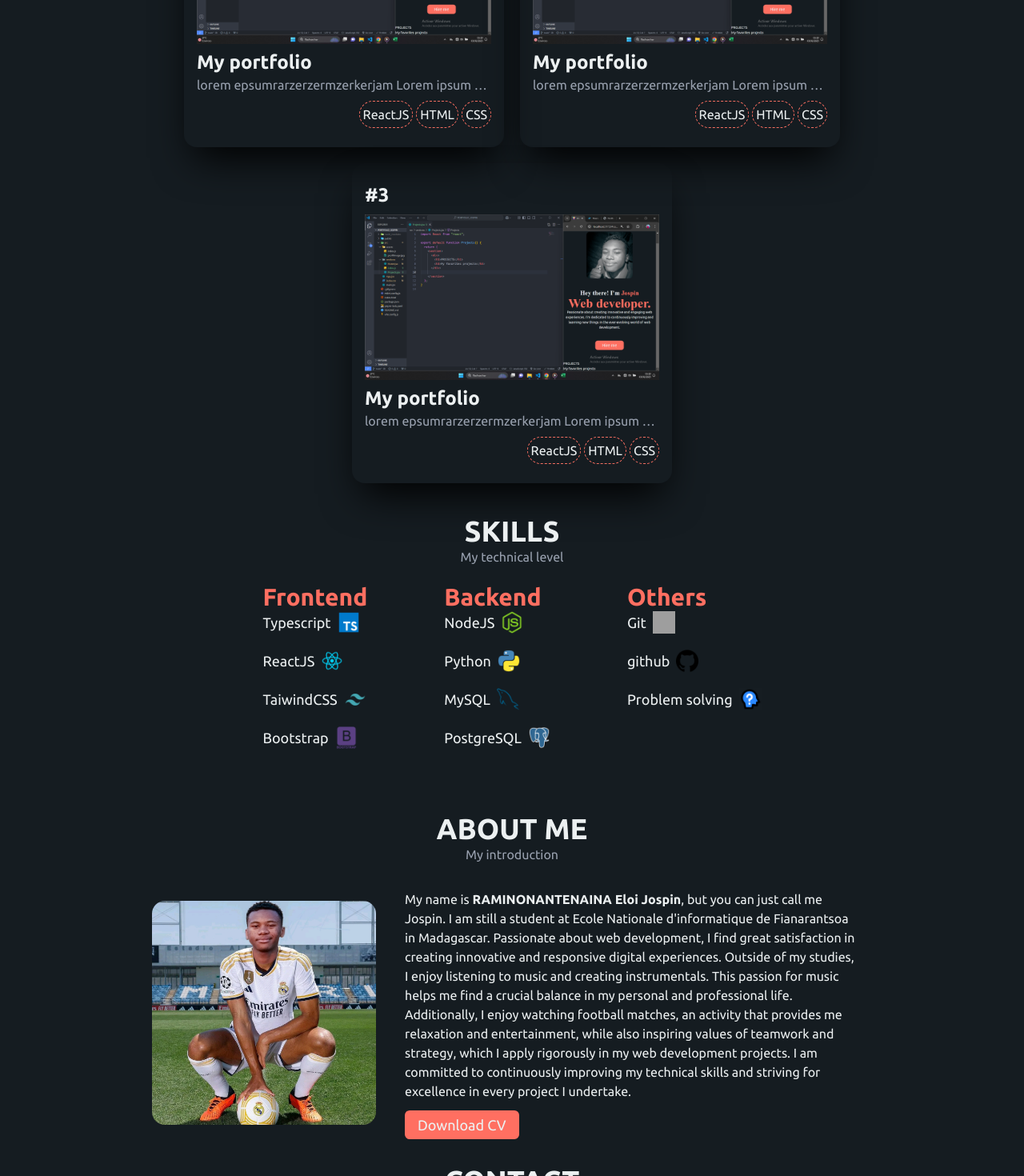
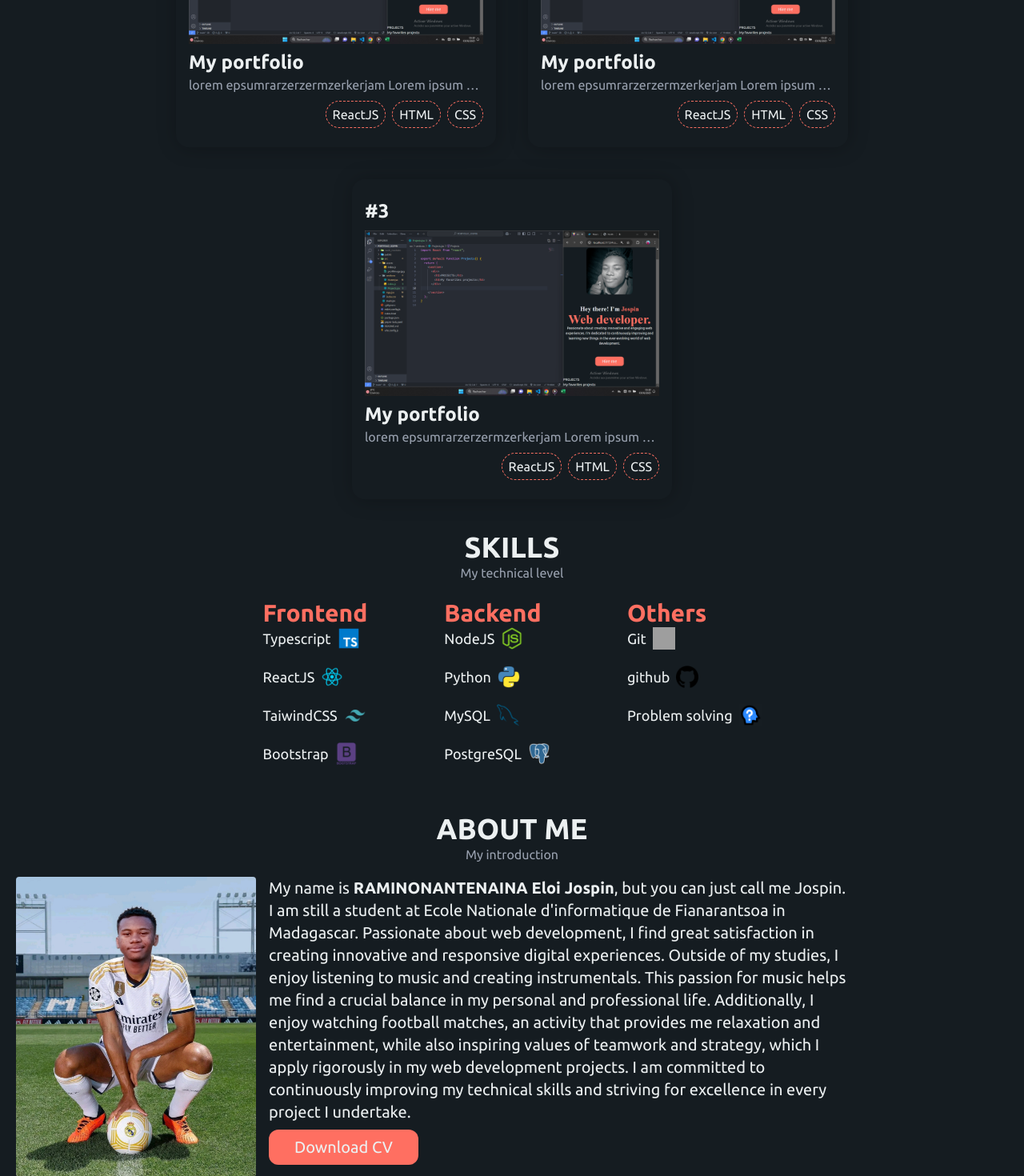
Before and after one commit to Jospin316/portfolio, a React (Vite) app: page / in a window 1280 px wide. Shown: the part 1100-2570 px from the top of the page at 80% size. Built offline with nearby package versions, Linux system fonts and the light colour scheme; grey boxes are pictures that could not be loaded.

Commit message:
rectification responsive of section about and section Project

```diff
--- a/src/components/CardProject.jsx
+++ b/src/components/CardProject.jsx
@@ -11,7 +11,7 @@ export default function CardProject({
     <a
       href="https://github.com"
       target="_blank"
-      className="shadow-black shadow-2xl p-4 rounded-2xl max-h-[400px] aspect-square
+      className="shadow-[1px_1px_24px_rgba(0,0,0,0.25)] p-4 rounded-2xl max-h-[400px] aspect-square
     flex flex-col justify-evenly box-border duration duration-500 hover:rotate-1"
     >
       <h3 className="text-2xl font-bold">#{rank}</h3>
@@ -24,11 +24,11 @@ export default function CardProject({
         <h2 className="text-2xl font-bold">{nameOf}</h2>
         <p className="text-gray-400 truncate">{description}</p>
       </div>
-      <div className="flex gap-1 justify-end">
+      <div className="flex gap-2 justify-end">
         {usedTechnos.map((techno, index) => (
           <span
             key={index}
-            className="border border-myRose border-dashed p-1 rounded-full"
+            className="border border-myRose border-dashed px-2 py-1 rounded-full"
           >
             {techno}
           </span>
--- a/src/components/ProjectsList.jsx
+++ b/src/components/ProjectsList.jsx
@@ -3,7 +3,7 @@ import { CardProject } from "./";
 
 export default function ProjectsList({ projects }) {
   return (
-    <div className="flex flex-col gap-5 sm:flex-row sm:flex-wrap sm:justify-center px-5">
+    <div className="flex flex-col gap-10 sm:flex-row sm:flex-wrap sm:justify-center px-5">
       {projects.map((project, index) => (
         <CardProject
           key={index}
--- a/src/sections/About.jsx
+++ b/src/sections/About.jsx
@@ -4,18 +4,19 @@ import { Title } from "../components";
 
 export default function About() {
   return (
-    <section className="mt-10 flex flex-col items-center text-center gap-4 p-5">
+    <section className="mt-10 flex flex-col items-center gap-4">
       <Title h1={"About me"} h3={"My introduction"} />
-      <div className="flex flex-col items-center sm:justify-center text-center sm:flex-row lg:text-start lg:items-center sm:gap-5">
+      <div className="flex flex-col items-center gap-4 md:flex-row lg:items-start">
         <img
           src={photoAbout}
           alt="Eloi Jospin"
-          className="max-w-[250px] aspect-square object-cover rounded-2xl sm:max-w-[280px]"
+          className="max-w-[300px] object-contain rounded-sm"
         />
-        <div className="p-4 w-1/2">
-          <p className="mb-4">
-            My name is <strong>RAMINONANTENAINA Eloi Jospin</strong>, but you
-            can just call me Jospin. I am still a student at Ecole Nationale
+        <div className="flex flex-col items-center md:items-start md:pr-24 lg:pr-[200px]">
+          <p className="mb-2 text-center text-lg md:text-start md:text-xl">
+            My name is
+            <strong> RAMINONANTENAINA Eloi Jospin</strong>, but you can just
+            call me Jospin. I am still a student at Ecole Nationale
             d'informatique de Fianarantsoa in Madagascar. Passionate about web
             development, I find great satisfaction in creating innovative and
             responsive digital experiences. Outside of my studies, I enjoy
@@ -32,7 +33,7 @@ export default function About() {
             href={cv}
             download
             target="_blank"
-            className="bg-myRose px-4 py-2 rounded-md text-lg"
+            className="bg-myRose px-8 py-2 w-fit rounded-xl text-xl"
           >
             Download CV
           </a>
--- a/src/sections/Projects.jsx
+++ b/src/sections/Projects.jsx
@@ -30,7 +30,7 @@ export default function Projects() {
     },
   ];
   return (
-    <section className="flex flex-col items-center ">
+    <section className="flex flex-col items-center">
       <Title h1={"Projects"} h3={"My favorites projects"} />
       <ProjectsList projects={my_favorites_projects} />
     </section>
--- a/src/sections/Skills.jsx
+++ b/src/sections/Skills.jsx
@@ -35,7 +35,7 @@ export default function Skills() {
   return (
     <section className="mt-10 flex flex-col items-center text-center">
       <Title h1={"Skills"} h3={"My technical level"} />
-      <div className="flex flex-col gap-8 p-5 lg:flex-row sm:gap-24">
+      <div className="flex flex-col gap-8 p-5 md:flex-row sm:gap-24">
         <Skill title={"Frontend"} skills={frontend_skills} />
         <Skill title={"Backend"} skills={backend_skills} />
         <Skill title={"Others"} skills={others_skills} />
```
